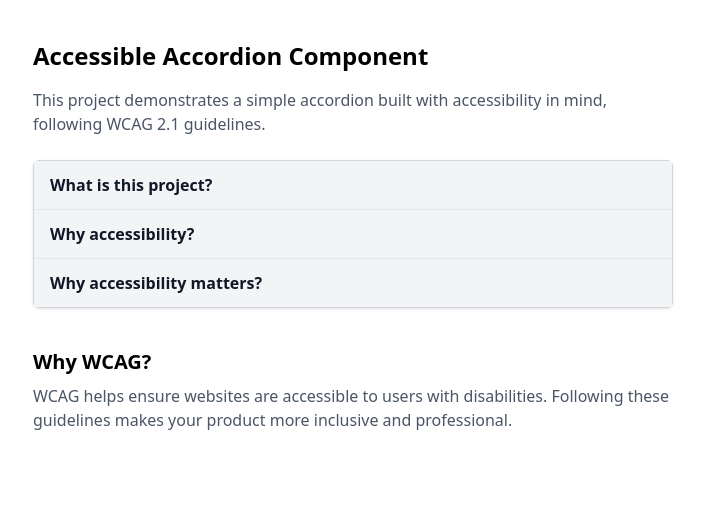
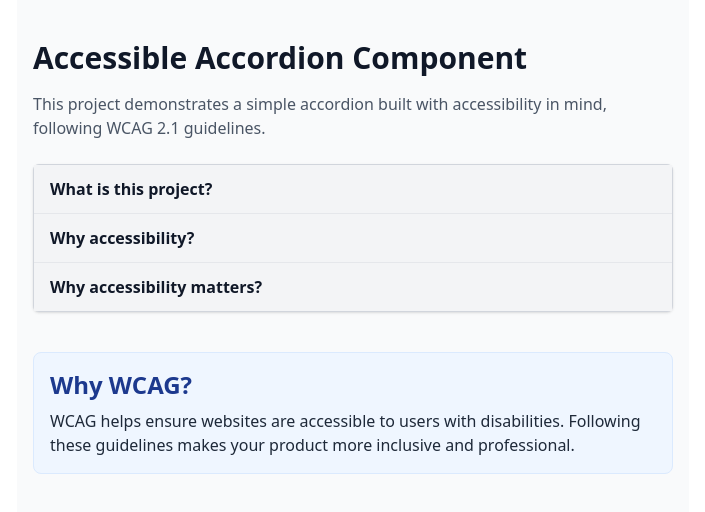
Before and after one commit to samuelfuchs/accessible-accordion, a Next.js app: page / in a window 1280 px wide. Shown: the top 512 px of the page, without its empty margins (287-992 px from the left). Built offline with nearby package versions, Linux system fonts and the light colour scheme.

Commit message:
style(page): improve layout

```diff
--- a/src/app/page.tsx
+++ b/src/app/page.tsx
@@ -18,12 +18,12 @@ const items = [
 
 export default function Home() {
   return (
-    <main className="max-w-2xl mx-auto px-4 py-10">
+    <main className="min-h-screen bg-gray-50 text-gray-900 max-w-2xl mx-auto px-4 py-10">
       <Head>
         <title>Accessible Accordion</title>
       </Head>
 
-      <h1 className="text-2xl font-bold mb-4">
+      <h1 className="text-3xl font-bold mb-4">
         Accessible Accordion Component
       </h1>
       <p className="mb-6 text-gray-600">
@@ -32,9 +32,9 @@ export default function Home() {
       </p>
       <Accordion items={items} />
 
-      <section className="mt-10">
-        <h2 className="text-xl font-semibold mb-2">Why WCAG?</h2>
-        <p className="text-gray-600">
+      <section className="mt-10 bg-blue-50 border border-blue-100 rounded-lg p-4">
+        <h2 className="text-2xl font-semibold mb-2 text-blue-900">Why WCAG?</h2>
+        <p className="text-gray-800">
           WCAG helps ensure websites are accessible to users with disabilities.
           Following these guidelines makes your product more inclusive and
           professional.
```
